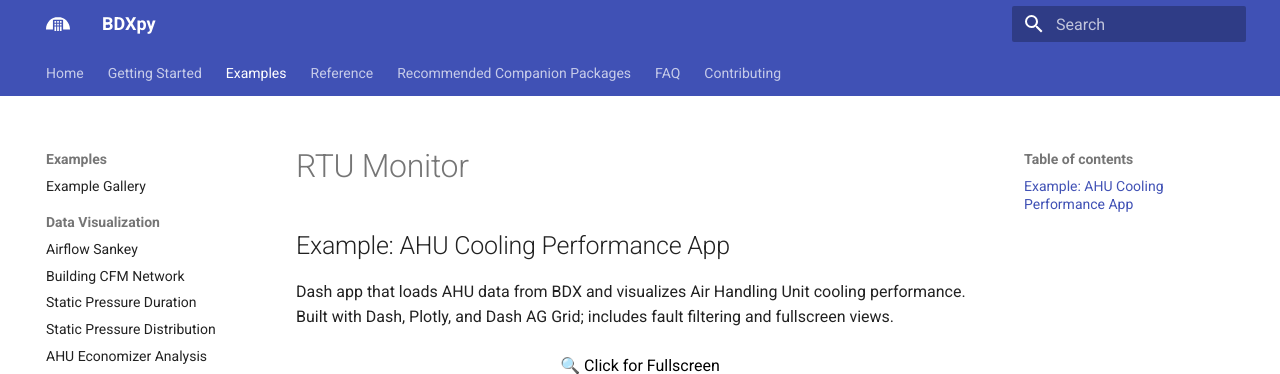
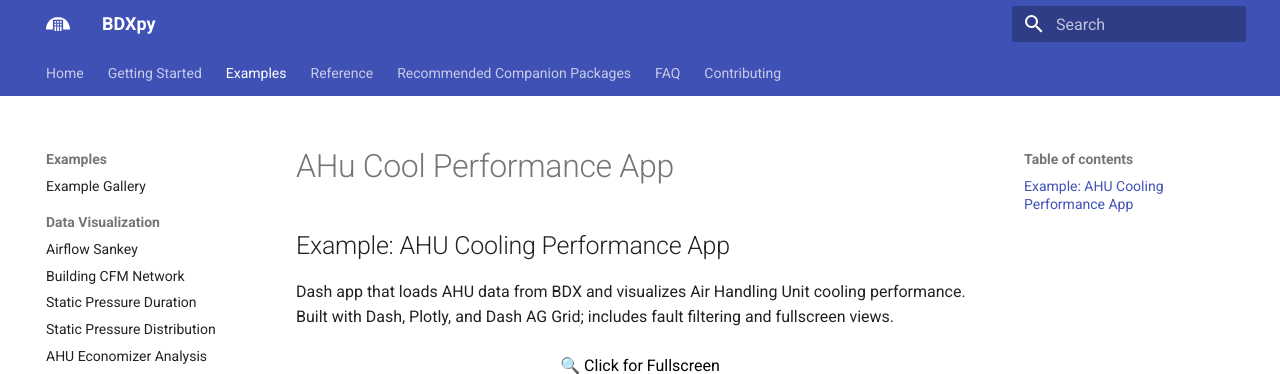
Before and after one commit to BuildingLogiX/BDXpy, an MkDocs documentation site: the page built from docs/examples/Dashboards/ahu_cool_performance.md, in a window 1280 px wide and 1230 px high, cut to the strip 0-374 px from the top of the window. Built offline with MkDocs 1.6.1 and Material for MkDocs 9.7.7, drawn with Linux system fonts in a browser that asks for light colours; some of the changed text lies outside the part shown.

Commit message:
Update documentation and add new files

```diff
--- a/mkdocs.yml
+++ b/mkdocs.yml
@@ -32,8 +32,8 @@
           - "Campus Energy Map": examples/Data Visualization/mapenergychart.md
           - "Hospital Network OR KPIs": examples/Data Visualization/operating_room_sankey_diagram.md
       - Dashboards:
-          - "RTU Monitor": examples/Dashboards/ahu_cool_performance.md
-          - "RTU Monitor": examples/Dashboards/campus_utl.md
+          - "AHu Cool Performance App": examples/Dashboards/ahu_cool_performance.md
+          - "Campus Utilities": examples/Dashboards/campus_utl.md
           - "RTU Monitor": examples/Dashboards/rtu_dash_ex.md
       - Automated Reporting:
           - "Automated Reporting": examples/Automated Reporting/automatedReporting.md
```
